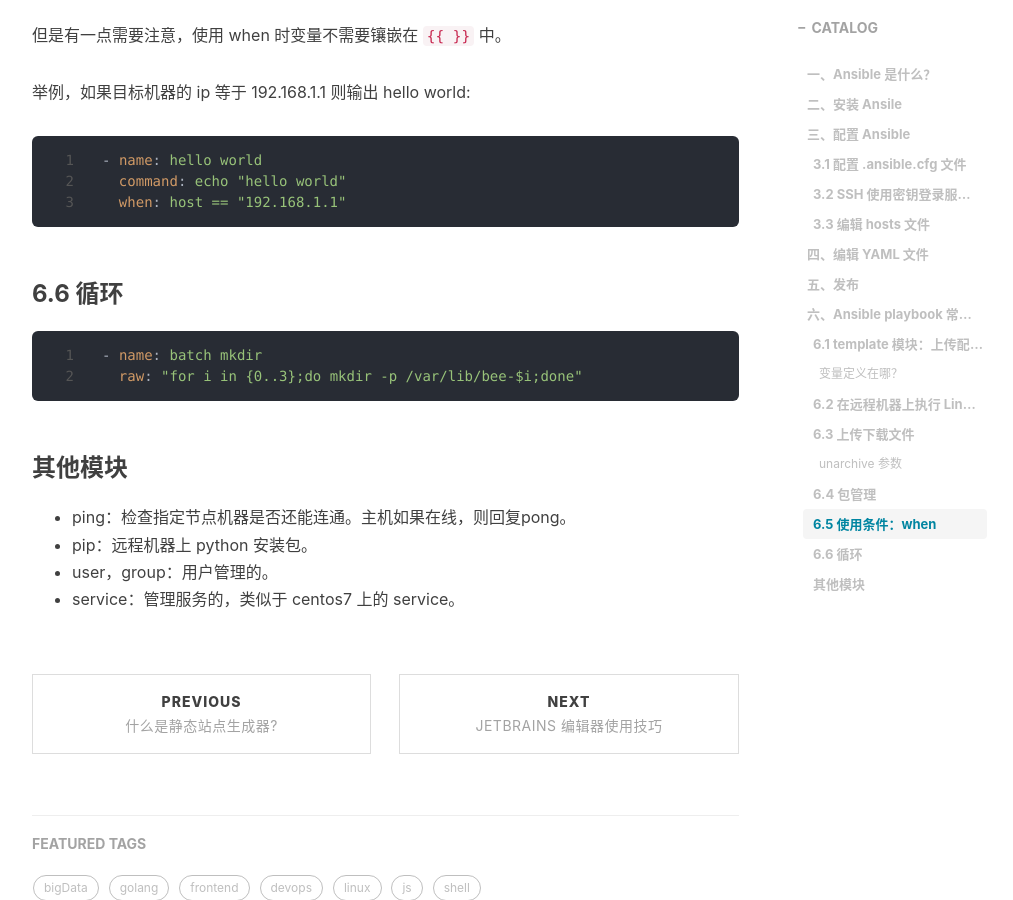
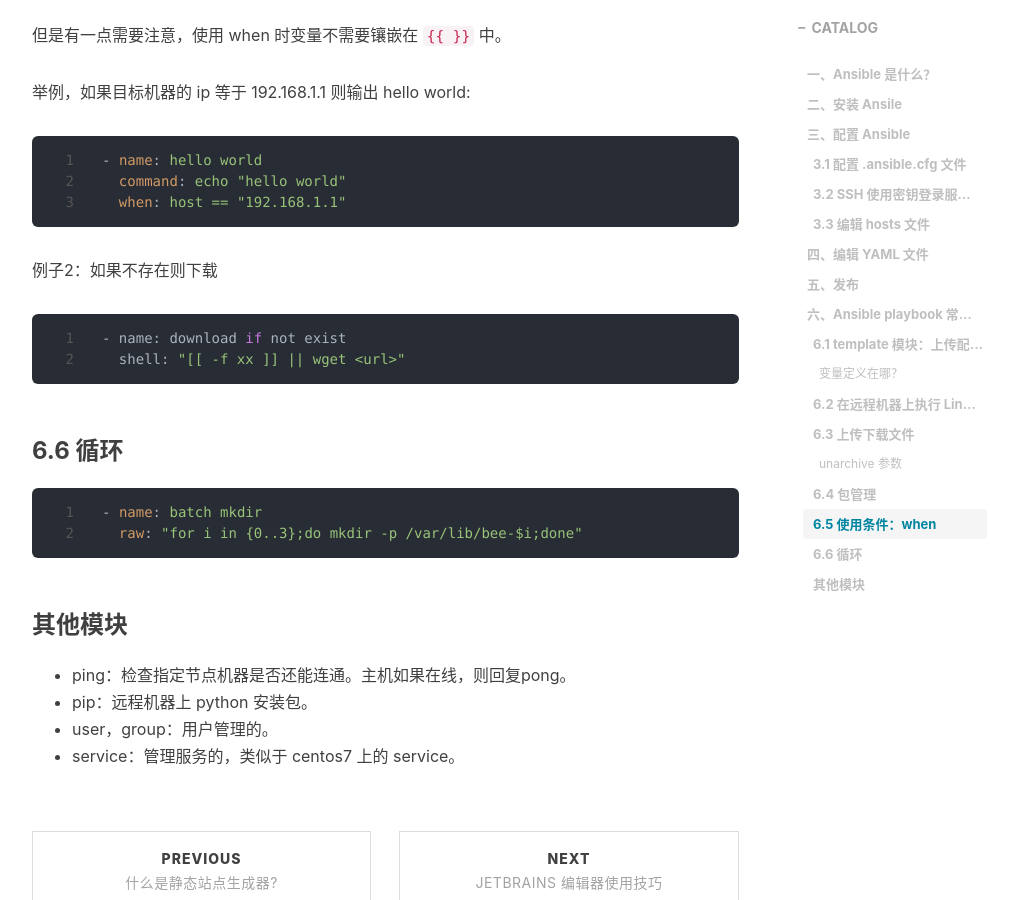
Before and after one commit to kougazhang/oom, a Jekyll site: the page built from _posts/2021-05-28-ansible.md, in a window 1280 px wide and 900 px high, scrolled down 7304 px. Shown: the whole window, without its empty margins (233-1246 px from the left). Built offline with Jekyll 4.4.1, drawn with Linux system fonts in a browser that asks for light colours; nearby versions of some CDN libraries; comment, search, counter and statistics services are not loaded.

Commit message:
update posts

````diff
--- a/_posts/2021-05-28-ansible.md
+++ b/_posts/2021-05-28-ansible.md
@@ -223,6 +223,12 @@ playbook 中使用 when 来标识条件。when 的用法和 Python 中的 if 关
   when: host == "192.168.1.1"
 ```
 
+例子2：如果不存在则下载
+```shell
+- name: download if not exist
+  shell: "[[ -f xx ]] || wget <url>"
+```
+
 ### 6.6 循环
 {% raw %}
 ```yaml
````
